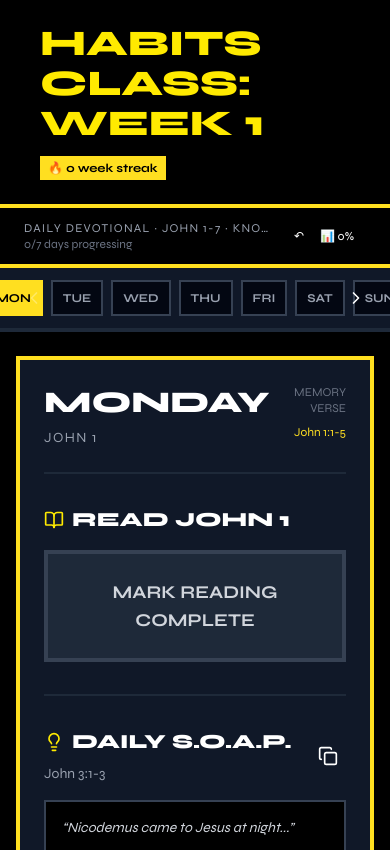
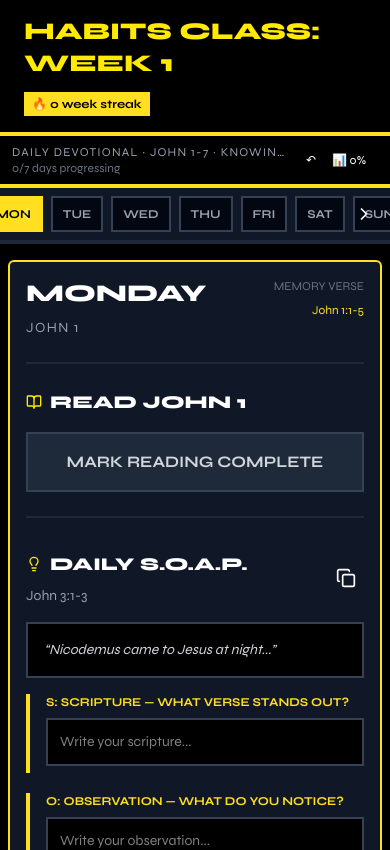
Before and after one commit to marktantongco/habits-pwa, a Next.js app: page / in a window 390 px wide. Shown: the top 850 px of the page. Built offline with nearby package versions, Linux system fonts and the light colour scheme.

Commit message:
19f3076c-1bec-4584-a4f0-a1c39743b403

```diff
--- a/src/app/page.tsx
+++ b/src/app/page.tsx
@@ -526,18 +526,18 @@ May God guide your path.
   }
 
   return (
-    <div className="min-h-screen bg-black text-white overflow-x-hidden" style={{ fontFamily: "'Syne', sans-serif" }}>
+    <div className="min-h-screen bg-black text-white overflow-x-hidden pb-[env(safe-area-inset-bottom)]" style={{ fontFamily: "'Syne', sans-serif" }}>
       <ReflectBackModal show={showReflect} onClose={() => setShowReflect(false)} dailyData={dailyData} currentWeek={currentWeek} />
       <BadgesModal show={showBadges} onClose={() => setShowBadges(false)} earnedBadges={earnedBadgeIds} />
       <MemorizationMeterModal show={showMeter} onClose={() => setShowMeter(false)} score={memScore} attemptCount={Object.keys(quizHistory).length} />
 
       {/* Full Header */}
-      <header className="border-b-4 border-yellow-300 bg-black p-6">
-        <div className="max-w-5xl mx-auto px-4">
-          <h1 className="text-4xl font-black mb-2" style={{ color: '#FFEA00' }}>
+      <header className="border-b-4 border-yellow-300 bg-black p-4 sm:p-6">
+        <div className="max-w-5xl mx-auto px-2 sm:px-4">
+          <h1 className="text-2xl sm:text-3xl md:text-4xl font-black mb-2" style={{ color: '#FFEA00' }}>
             HABITS CLASS: WEEK {currentWeek}
           </h1>
-          <div className="flex items-center gap-3 mt-3 flex-wrap">
+          <div className="flex items-center gap-2 sm:gap-3 mt-3 flex-wrap">
             <span className="text-xs bg-yellow-300 text-black px-2 py-1 font-bold">
               {'\uD83D\uDD25'} {streakCount} week streak
             </span>
@@ -551,8 +551,8 @@ May God guide your path.
       </header>
 
       {/* Sticky Minimal Header */}
-      <div className="sticky top-0 z-50 bg-black border-b-4 border-yellow-300 px-6 py-3">
-        <div className="max-w-5xl mx-auto flex items-center justify-between gap-4 flex-wrap">
+      <div className="sticky top-0 z-50 bg-black border-b-4 border-yellow-300 px-3 sm:px-6 py-2 sm:py-3">
+        <div className="max-w-5xl mx-auto flex items-center justify-between gap-2 sm:gap-4 flex-wrap">
           <div className="flex-1 min-w-0">
             <p className="text-xs text-gray-400 uppercase tracking-widest truncate">
               Daily Devotional &middot; John 1-7 &middot; Knowing God
@@ -574,8 +574,8 @@ May God guide your path.
       </div>
 
       {/* Day Selector */}
-      <nav className="bg-gray-900 border-b-4 border-gray-800 sticky top-16 z-40">
-        <div className="max-w-5xl mx-auto px-4 py-3 flex items-center justify-between gap-2 overflow-x-auto no-scrollbar">
+      <nav className="bg-gray-900 border-b-4 border-gray-800 sticky top-[52px] sm:top-16 z-40">
+        <div className="max-w-5xl mx-auto px-2 sm:px-4 py-2 sm:py-3 flex items-center justify-between gap-1 sm:gap-2 overflow-x-auto no-scrollbar">
           <button onClick={() => currentDay > 0 && setCurrentDay(currentDay - 1)} disabled={currentDay === 0} className="p-2 disabled:opacity-30 flex-shrink-0">
             <ChevronLeft className="h-5 w-5" />
           </button>
@@ -603,13 +603,13 @@ May God guide your path.
       </nav>
 
       {/* Content */}
-      <main className="w-full max-w-5xl mx-auto px-4 sm:px-6 py-6">
+      <main className="w-full max-w-5xl mx-auto px-2 sm:px-6 py-4 sm:py-6">
         {/* Daily Devotional Card */}
-        <div className="bg-gray-900 border-4 border-yellow-300 p-6 sm:p-8 space-y-8 overflow-hidden">
+        <div className="bg-gray-900 border-2 sm:border-4 border-yellow-300 p-4 sm:p-8 space-y-6 sm:space-y-8 overflow-hidden rounded-sm">
           {/* Day Header */}
           <div className="flex items-start justify-between pb-6 border-b-2 border-gray-800">
             <div>
-              <h2 className="text-3xl font-black mb-2">{today.day.toUpperCase()}</h2>
+              <h2 className="text-2xl sm:text-3xl font-black mb-2">{today.day.toUpperCase()}</h2>
               <p className="text-gray-400 uppercase tracking-widest text-sm">{today.chapter}</p>
             </div>
             <div className="text-right">
@@ -620,13 +620,13 @@ May God guide your path.
 
           {/* TASK A: BIBLE READING */}
           <section className="space-y-4">
-            <h3 className="text-xl font-black uppercase flex items-center gap-2">
-              <BookOpen className="h-5 w-5" style={{ color: '#FFEA00' }} />
+            <h3 className="text-lg sm:text-xl font-black uppercase flex items-center gap-2">
+              <BookOpen className="h-4 w-4 sm:h-5 sm:w-5" style={{ color: '#FFEA00' }} />
               Read {today.chapter}
             </h3>
             <button
               onClick={() => toggleReading(today.day)}
-              className={`w-full p-6 border-4 font-bold uppercase transition-all text-lg ${
+              className={`w-full p-4 sm:p-6 border-2 sm:border-4 font-bold uppercase transition-all text-base sm:text-lg ${
                 current.readingComplete
                   ? 'border-yellow-300 bg-yellow-300 text-black'
                   : 'border-gray-700 bg-gray-800 text-gray-300 hover:border-yellow-300'
@@ -647,8 +647,8 @@ May God guide your path.
           <section className="space-y-4 border-t-2 border-gray-800 pt-8">
             <div className="flex items-center justify-between">
               <div>
-                <h3 className="text-xl font-black uppercase flex items-center gap-2 mb-2">
-                  <Lightbulb className="h-5 w-5" style={{ color: '#FFEA00' }} />
+                <h3 className="text-lg sm:text-xl font-black uppercase flex items-center gap-2 mb-2">
+                  <Lightbulb className="h-4 w-4 sm:h-5 sm:w-5" style={{ color: '#FFEA00' }} />
                   Daily S.O.A.P.
                 </h3>
                 <p className="text-gray-400 text-sm">{today.soapRange}</p>
@@ -664,7 +664,7 @@ May God guide your path.
 
             <div className="space-y-5">
               {SOAP_FIELDS.map((field) => (
-                <div key={field.key} className="border-l-4 border-yellow-300 pl-6">
+                <div key={field.key} className="border-l-4 border-yellow-300 pl-4 sm:pl-6">
                   <label className="block text-xs font-bold uppercase text-yellow-300 mb-2">{field.label}</label>
                   <textarea
                     value={current.soap?.[field.key] || ''}
@@ -683,7 +683,7 @@ May God guide your path.
           <section className="space-y-4 border-t-2 border-gray-800 pt-8">
             <div className="flex items-center justify-between">
               <h3 className="text-xl font-black uppercase flex items-center gap-2">
-                <MessageSquare className="h-5 w-5" style={{ color: '#FFEA00' }} />
+                <MessageSquare className="h-4 w-4 sm:h-5 sm:w-5" style={{ color: '#FFEA00' }} />
                 Prayer Prompts
               </h3>
               <button onClick={exportPrayersToPDF} className="p-2 hover:bg-gray-800 rounded text-xs flex gap-1 items-center">
@@ -731,42 +731,42 @@ May God guide your path.
         </div>
 
         {/* WEEK ACTIONS */}
-        <div className="mt-12 grid grid-cols-2 md:grid-cols-4 gap-3">
+        <div className="mt-8 sm:mt-12 grid grid-cols-2 md:grid-cols-4 gap-2 sm:gap-3">
           <button
             onClick={() => setShowReflect(true)}
-            className="p-4 bg-gray-900 border-2 border-gray-700 font-bold text-xs uppercase hover:border-yellow-300 text-center flex flex-col gap-2 items-center transition-colors"
+            className="p-3 sm:p-4 bg-gray-900 border-2 border-gray-700 font-bold text-[10px] sm:text-xs uppercase hover:border-yellow-300 active:bg-gray-800 text-center flex flex-col gap-1.5 sm:gap-2 items-center transition-colors"
           >
-            <BarChart3 className="h-5 w-5" />
-            Reflect Back
+            <BarChart3 className="h-4 w-4 sm:h-5 sm:w-5" />
+            <span>Reflect Back</span>
           </button>
           <button
             onClick={() => setShowBadges(true)}
-            className="p-4 bg-gray-900 border-2 border-gray-700 font-bold text-xs uppercase hover:border-yellow-300 text-center flex flex-col gap-2 items-center transition-colors"
+            className="p-3 sm:p-4 bg-gray-900 border-2 border-gray-700 font-bold text-[10px] sm:text-xs uppercase hover:border-yellow-300 active:bg-gray-800 text-center flex flex-col gap-1.5 sm:gap-2 items-center transition-colors"
           >
-            <Award className="h-5 w-5" />
-            Badges
+            <Award className="h-4 w-4 sm:h-5 sm:w-5" />
+            <span>Badges</span>
           </button>
           <button
             onClick={() => setShowMeter(true)}
-            className="p-4 bg-gray-900 border-2 border-gray-700 font-bold text-xs uppercase hover:border-yellow-300 text-center flex flex-col gap-2 items-center transition-colors"
+            className="p-3 sm:p-4 bg-gray-900 border-2 border-gray-700 font-bold text-[10px] sm:text-xs uppercase hover:border-yellow-300 active:bg-gray-800 text-center flex flex-col gap-1.5 sm:gap-2 items-center transition-colors"
           >
-            <Eye className="h-5 w-5" />
-            Memory Meter
+            <Eye className="h-4 w-4 sm:h-5 sm:w-5" />
+            <span>Memory Meter</span>
           </button>
           <button
             onClick={exportPrayersToPDF}
-            className="p-4 bg-gray-900 border-2 border-gray-700 font-bold text-xs uppercase hover:border-yellow-300 text-center flex flex-col gap-2 items-center transition-colors"
+            className="p-3 sm:p-4 bg-gray-900 border-2 border-gray-700 font-bold text-[10px] sm:text-xs uppercase hover:border-yellow-300 active:bg-gray-800 text-center flex flex-col gap-1.5 sm:gap-2 items-center transition-colors"
           >
-            <Download className="h-5 w-5" />
-            Export Prayers
+            <Download className="h-4 w-4 sm:h-5 sm:w-5" />
+            <span>Export Prayers</span>
           </button>
         </div>
 
         {/* MEMORY VERSE QUIZ */}
-        <section className="mt-12 bg-gray-900 border-4 border-yellow-300 p-8 space-y-6">
-          <h2 className="text-2xl font-black uppercase">Memory Verse Quiz (John 1:1-5)</h2>
+        <section className="mt-8 sm:mt-12 bg-gray-900 border-2 sm:border-4 border-yellow-300 p-4 sm:p-8 space-y-4 sm:space-y-6">
+          <h2 className="text-xl sm:text-2xl font-black uppercase">Memory Verse Quiz (John 1:1-5)</h2>
 
-          <div className="bg-black border-4 border-gray-800 p-6">
+          <div className="bg-black border-2 sm:border-4 border-gray-800 p-4 sm:p-6">
             <p className="text-lg italic font-serif text-gray-300 text-center leading-relaxed">
               &ldquo;{MEMORY_VERSE}&rdquo;
             </p>
@@ -796,7 +796,7 @@ May God guide your path.
               </button>
             ) : (
               <div
-                className={`p-6 border-4 ${quiz.correct ? 'border-green-500 bg-green-950' : 'border-gray-600 bg-gray-950'}`}
+                className={`p-4 sm:p-6 border-2 sm:border-4 ${quiz.correct ? 'border-green-500 bg-green-950' : 'border-gray-600 bg-gray-950'}`}
               >
                 <p className="font-black uppercase mb-2">
                   {quiz.correct ? '\u2713 PERFECT! YOU GOT IT!' : `${quiz.accuracy}% Match`}
```
